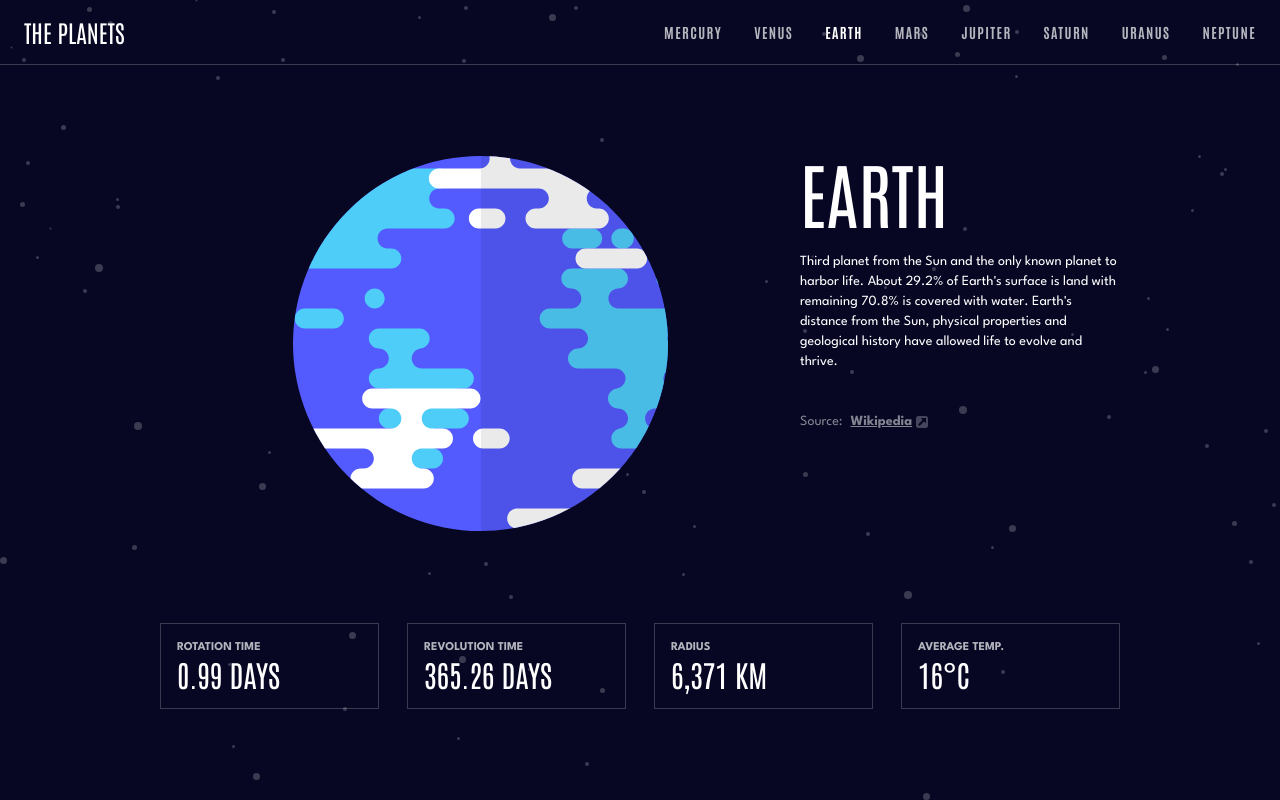
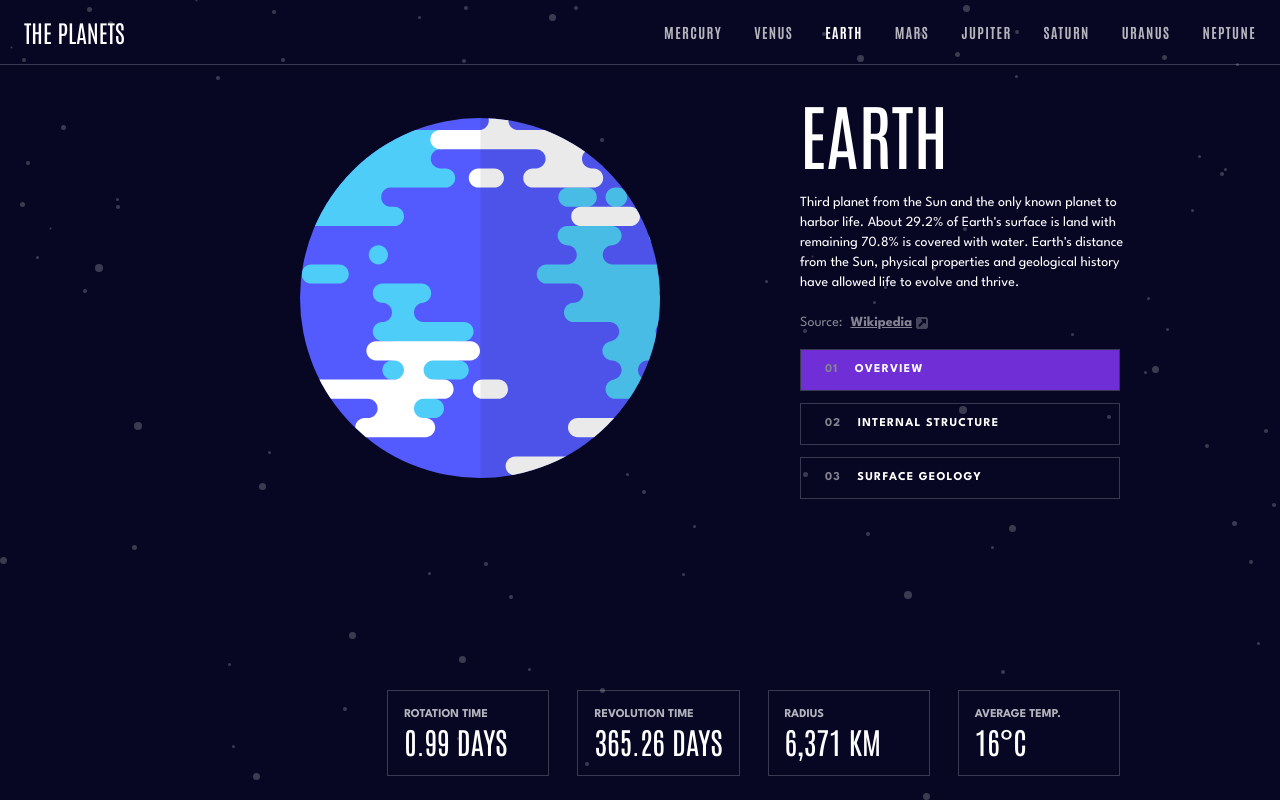
Before and after one commit to mamatsa/small-project-each-day, a Next.js app in the folder 13-planets-fact-site/: page /earth in a window 1280 px wide. Built offline with nearby package versions, Linux system fonts and the light colour scheme.

Commit message:
13 feat: add inner navigation buttons

```diff
--- /dev/null
+++ b/13-planets-fact-site/app/[planet]/components/InnerNavigation.tsx
@@ -0,0 +1,104 @@
+"use client";
+
+import Link from "next/link";
+import { useSearchParams } from "next/navigation";
+
+const InnerNavigation = ({ currentPlanet }: { currentPlanet: string }) => {
+  const searchParams = useSearchParams();
+
+  const display = searchParams.get("display");
+
+  let bgColor = "";
+  switch (currentPlanet) {
+    case "mercury": {
+      //statements;
+      bgColor = "bg-mercury";
+      break;
+    }
+    case "venus": {
+      //statements;
+      bgColor = "bg-venus";
+      break;
+    }
+    case "earth": {
+      //statements;
+      bgColor = "bg-earth";
+      break;
+    }
+    case "mars": {
+      //statements;
+      bgColor = "bg-mars";
+      break;
+    }
+    case "jupiter": {
+      //statements;
+      bgColor = "bg-jupiter";
+      break;
+    }
+    case "saturn": {
+      //statements;
+      bgColor = "bg-saturn";
+      break;
+    }
+    case "uranus": {
+      //statements;
+      bgColor = "bg-uranus";
+      break;
+    }
+    case "neptune": {
+      //statements;
+      bgColor = "bg-neptune";
+      break;
+    }
+    default: {
+      //statements;
+      break;
+    }
+  }
+
+  return (
+    <nav>
+      <Link href={currentPlanet}>
+        <div
+          className={`mb-3 cursor-pointer border border-dark-gray px-6 py-3 text-xs font-bold tracking-widest ${!display ? bgColor : "hover:bg-dark-gray"}`}
+        >
+          <p className="align-middle text-white">
+            <span className="pr-3 text-gray">01</span> OVERVIEW
+          </p>
+        </div>
+      </Link>
+
+      <Link
+        href={{
+          pathname: currentPlanet,
+          query: { display: "structure" },
+        }}
+      >
+        <div
+          className={`mb-3 cursor-pointer border border-dark-gray px-6 py-3 text-xs font-bold tracking-widest ${display === "structure" ? bgColor : "hover:bg-dark-gray"}`}
+        >
+          <p className="align-middle text-white">
+            <span className="pr-3 text-gray">02</span> INTERNAL STRUCTURE
+          </p>
+        </div>
+      </Link>
+
+      <Link
+        href={{
+          pathname: currentPlanet,
+          query: { display: "geology" },
+        }}
+      >
+        <div
+          className={`border border-dark-gray px-6 py-3 text-xs font-bold tracking-widest ${display === "geology" ? bgColor : "hover:bg-dark-gray"}`}
+        >
+          <p className="align-middle text-white">
+            <span className="pr-3 text-gray">03</span> SURFACE GEOLOGY
+          </p>
+        </div>
+      </Link>
+    </nav>
+  );
+};
+
+export default InnerNavigation;
--- a/13-planets-fact-site/app/[planet]/components/index.ts
+++ b/13-planets-fact-site/app/[planet]/components/index.ts
@@ -0,0 +1,2 @@
+export { default as InnerNavigation } from "./InnerNavigation";
+export { default as InfoBox } from "./InfoBox";
--- a/13-planets-fact-site/app/[planet]/page.tsx
+++ b/13-planets-fact-site/app/[planet]/page.tsx
@@ -1,6 +1,6 @@
 import { promises as fs } from "fs";
-import InfoBox from "./components/InfoBox";
 import Image from "next/image";
+import { InfoBox, InnerNavigation } from "./components/";
 
 interface PlanetProps {
   params: { planet: string };
@@ -40,22 +40,24 @@
   )[0];
 
   return (
-    <div className="flex h-[calc(100vh-65px)] flex-col justify-evenly px-40 text-white">
+    <div className="flex flex-col justify-evenly px-40 py-8 text-white">
       {/* top  */}
       <div className="grid grid-cols-3">
         <div className="col-start-1 col-end-3 place-self-center">
           <Image
             src={selectedPlanet.images.planet}
             alt={selectedPlanet.name}
-            width={selectedPlanet.images.width / 1.2}
-            height={selectedPlanet.images.width / 1.2}
+            width={selectedPlanet.images.width / 1.25}
+            height={selectedPlanet.images.width / 1.25}
             priority
           />
         </div>
         <div>
           <h1 className="mb-6 text-7xl uppercase">{selectedPlanet.name}</h1>
-          <p className="mb-10 text-sm">{selectedPlanet.overview.content}</p>
-          <p className="mb-10 flex gap-2 text-sm opacity-50">
+          <p className="mb-5 w-[40ch] text-sm">
+            {selectedPlanet.overview.content}
+          </p>
+          <p className="mb-4 flex gap-2 text-sm opacity-50">
             Source:
             <a
               href={selectedPlanet.overview.source}
@@ -71,11 +73,13 @@
               />
             </a>
           </p>
+
+          <InnerNavigation currentPlanet={params.planet} />
         </div>
       </div>
 
       {/* bottom */}
-      <div className="grid grid-cols-4 gap-7 justify-self-end">
+      <div className="absolute bottom-6 left-40 right-40 grid grid-cols-4 gap-7 justify-self-end">
         <InfoBox label="ROTATION TIME" data={selectedPlanet.rotation} />
         <InfoBox label="REVOLUTION TIME" data={selectedPlanet.revolution} />
         <InfoBox label="RADIUS" data={selectedPlanet.radius} />
--- a/13-planets-fact-site/app/data.json
+++ b/13-planets-fact-site/app/data.json
@@ -121,7 +121,7 @@
       "planet": "/images/planets/planet-jupiter.svg",
       "internal": "/images/planets/planet-jupiter-internal.svg",
       "geology": "/images/planets/geology-jupiter.png",
-      "width": 450
+      "width": 520
     }
   },
   {
```
